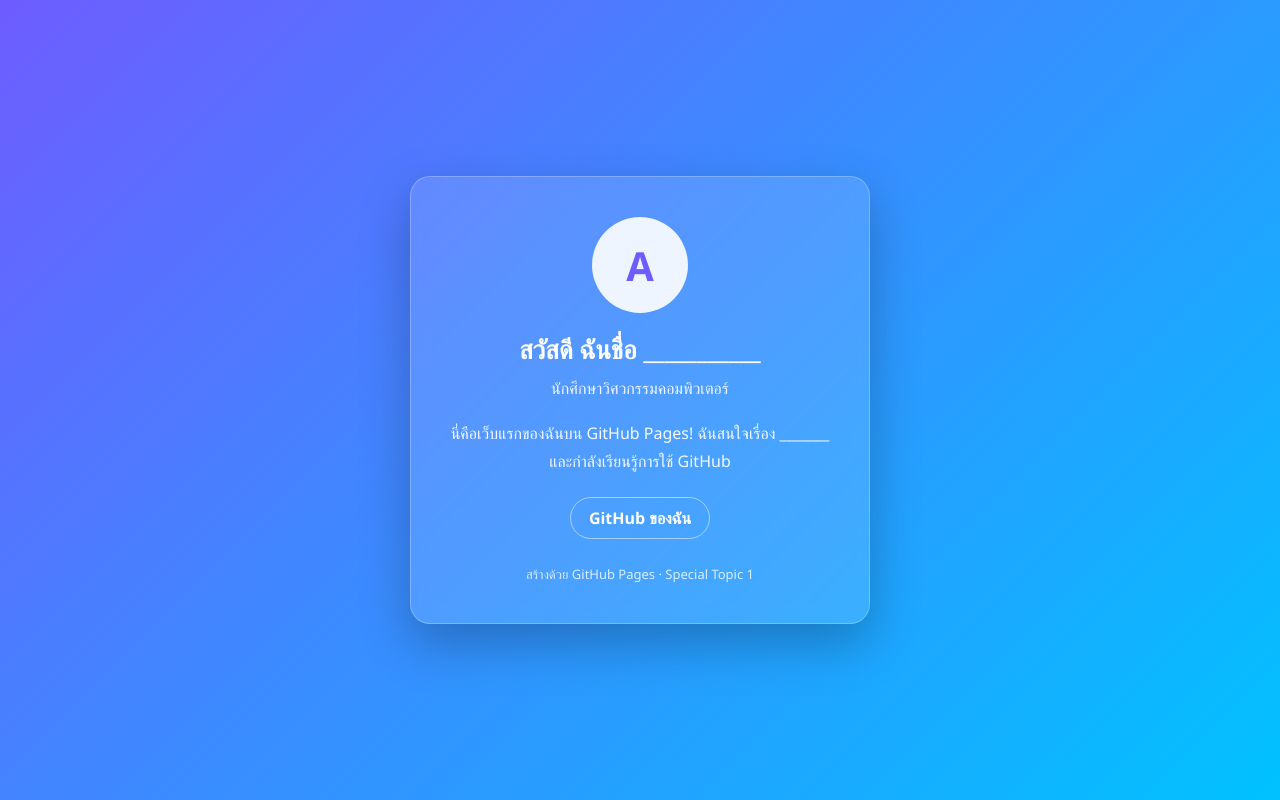
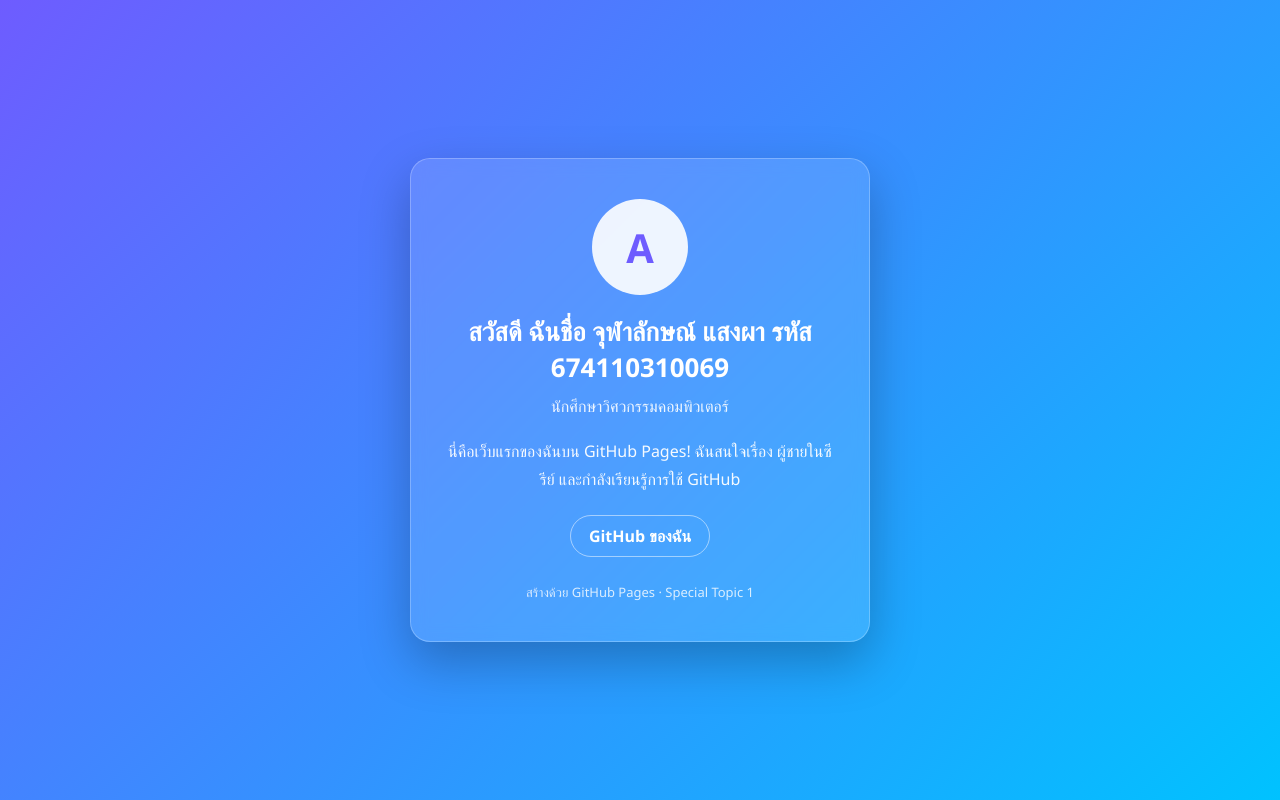
Before and after one commit to Juralack/NETJJ.html, a plain HTML site: page index.html in a window 1280 px wide. Drawn offline with Linux system fonts and the light colour scheme.

Commit message:
Update index.html

```diff
--- a/index.html
+++ b/index.html
@@ -54,13 +54,13 @@
     <div class="avatar">A</div>
 
     <!-- ===== แก้ชื่อของคุณตรงนี้ ===== -->
-    <h1>สวัสดี ฉันชื่อ ___________</h1>
+    <h1>สวัสดี ฉันชื่อ จุฬาลักษณ์ แสงผา รหัส 674110310069</h1>
 
     <!-- ===== แก้สาขา/ชั้นปี ตรงนี้ ===== -->
     <p class="role">นักศึกษาวิศวกรรมคอมพิวเตอร์</p>
 
     <!-- ===== เขียนแนะนำตัวสั้น ๆ ตรงนี้ ===== -->
-    <p>นี่คือเว็บแรกของฉันบน GitHub Pages! ฉันสนใจเรื่อง _______ และกำลังเรียนรู้การใช้ GitHub</p>
+    <p>นี่คือเว็บแรกของฉันบน GitHub Pages! ฉันสนใจเรื่อง ผู้ชายในซีรีย์ และกำลังเรียนรู้การใช้ GitHub</p>
 
     <!-- ===== แก้ลิงก์ของคุณ (เปลี่ยน your-username เป็นชื่อผู้ใช้จริง) ===== -->
     <div class="links">
```
